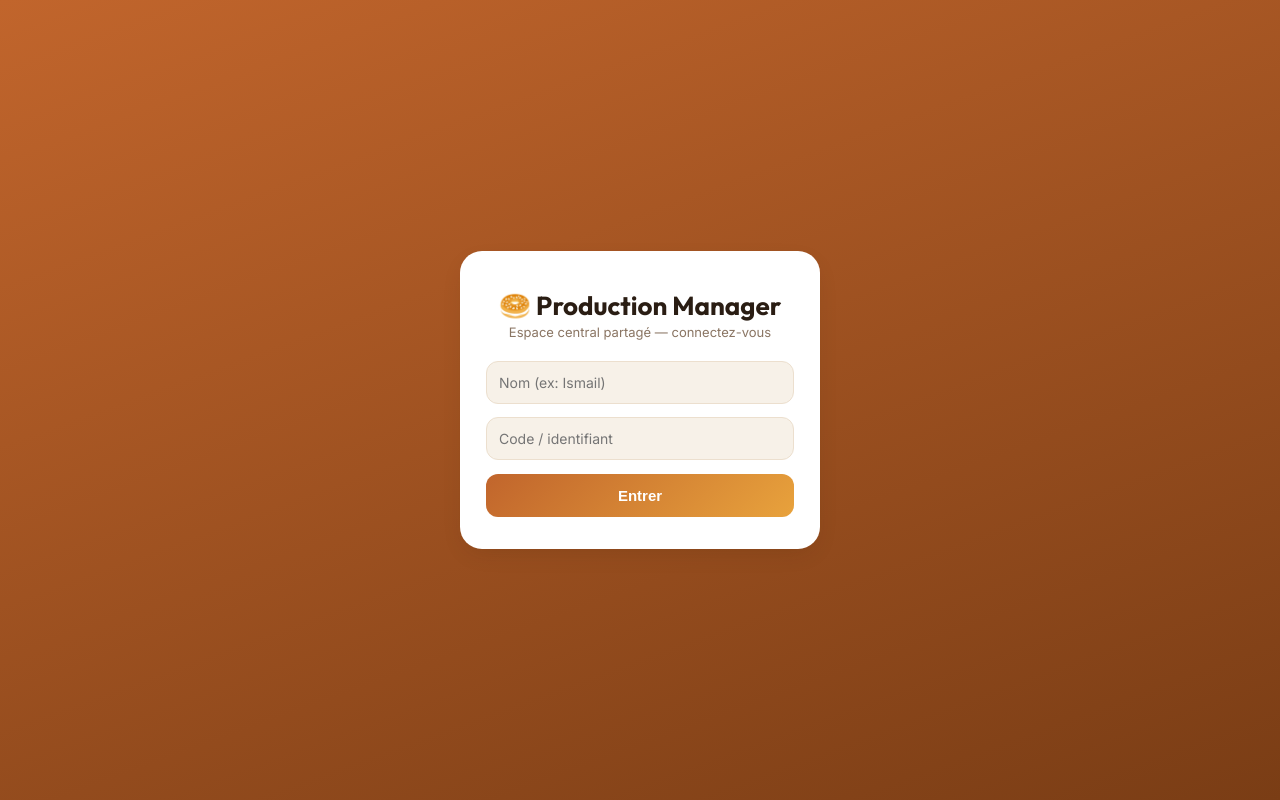
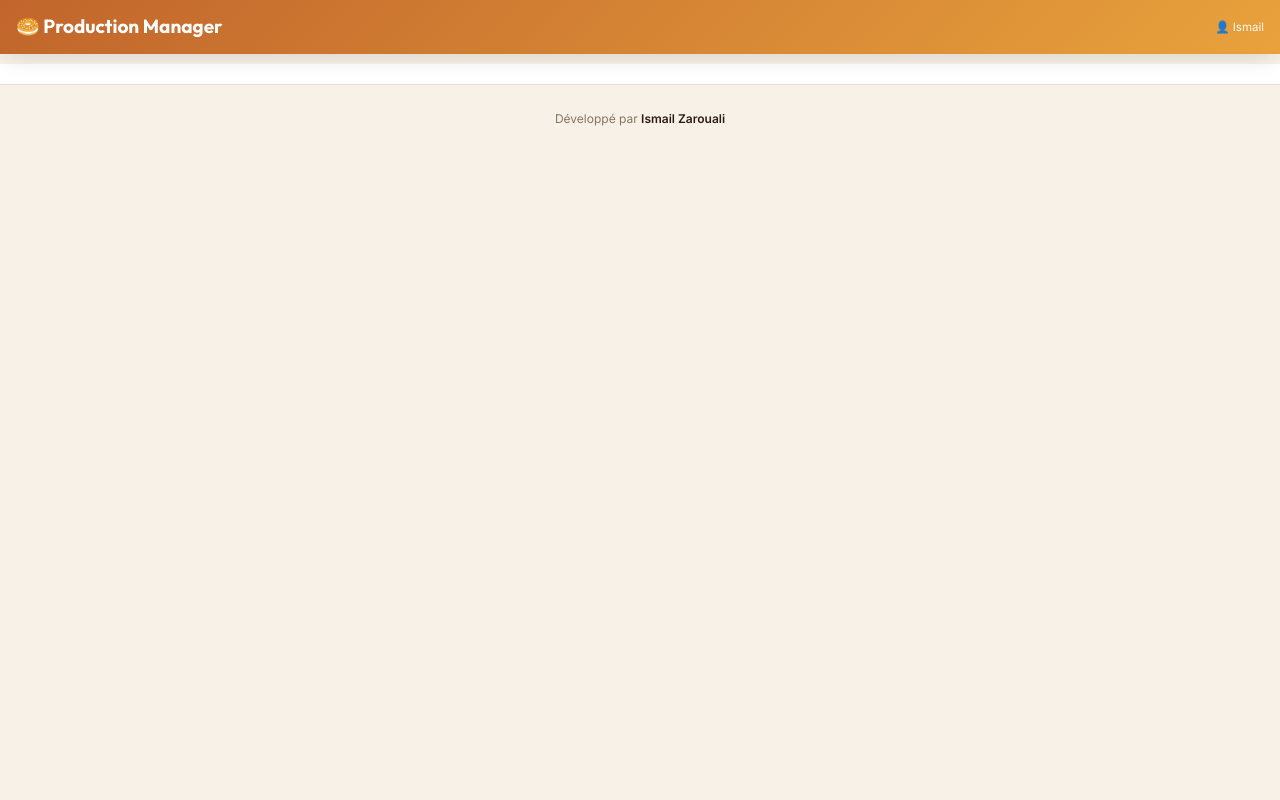
Before and after one commit to ismailzr-ai/bagels, a plain HTML site: page index.html in a window 1280 px wide. Drawn offline with nearby package versions, Linux system fonts and the light colour scheme.

Commit message:
Update index.html

```diff
--- a/index.html
+++ b/index.html
@@ -24,17 +24,10 @@ html{scroll-padding-top:env(safe-area-inset-top,0px);height:100%}
 *{box-sizing:border-box}
 body{margin:0;height:100%;background:var(--bg);color:var(--ink);font-family:'Inter',-apple-system,sans-serif;-webkit-tap-highlight-color:transparent}
 h1,h2,h3{font-family:'Outfit',sans-serif}
-#login{position:fixed;inset:0;background:linear-gradient(160deg,var(--accent),#7a3d15);display:flex;align-items:center;justify-content:center;z-index:50;padding:20px}
-#login .box{background:var(--card);border-radius:22px;padding:32px 26px;max-width:360px;width:100%;box-shadow:var(--shadow);text-align:center}
-#login .box h1{font-size:26px;margin:6px 0 2px}
-#login .box p{color:var(--sub);font-size:13px;margin:0 0 18px}
-#login input{width:100%;padding:12px;border:1px solid var(--line);border-radius:12px;background:var(--bg);color:var(--ink);font-size:14px;margin-bottom:10px}
-#login button{width:100%;padding:13px;border:none;border-radius:12px;background:linear-gradient(135deg,var(--accent),var(--accent2));color:#fff;font-weight:600;font-size:15px;cursor:pointer;margin-top:4px}
-#app{display:none}
 header{position:sticky;top:0;padding:calc(14px + env(safe-area-inset-top,0px)) 16px 14px;background:linear-gradient(135deg,var(--accent),var(--accent2));color:var(--accent-ink);z-index:5;box-shadow:var(--shadow);display:flex;justify-content:space-between;align-items:center;gap:8px}
 header .htitle h1{margin:0;font-size:19px}
 header .htitle p{margin:2px 0 0;font-size:11.5px;opacity:.85}
-header .who{font-size:11.5px;text-align:right;opacity:.95;cursor:pointer}
+header .who{font-size:11.5px;text-align:right;opacity:.95}
 nav{display:flex;gap:6px;overflow-x:auto;padding:10px 12px;background:var(--card);border-bottom:1px solid var(--line);position:sticky;top:64px;z-index:4}
 nav button{flex:0 0 auto;border:1px solid var(--line);background:transparent;color:var(--ink);padding:8px 14px;border-radius:20px;font-size:13px;cursor:pointer;font-weight:500}
 nav button.on{background:var(--ink);color:var(--card);border-color:var(--ink)}
@@ -71,19 +64,10 @@ footer.dev b{color:var(--ink)}
 </style>
 </head>
 <body>
-<div id="login">
-  <div class="box">
-    <h1>🥯 Production Manager</h1>
-    <p>Espace central partagé — connectez-vous</p>
-    <input id="liName" placeholder="Nom (ex: Ismail)">
-    <input id="liCode" placeholder="Code / identifiant">
-    <button onclick="doLogin()">Entrer</button>
-  </div>
-</div>
-<div id="app">
+<div id="app" style="display:block">
 <header>
   <div class="htitle"><h1>🥯 Production Manager</h1><p id="todayLabel"></p></div>
-  <div class="who" onclick="doLogout()" id="whoLabel">👤 · Déconnexion</div>
+  <div class="who" id="whoLabel">👤 Ismail</div>
 </header>
 <nav id="nav"></nav>
 <main>
@@ -127,19 +111,6 @@ const DOUGHS={
     filling:{baseWeight:876,ing:{Beurre:413,Sucre:413,Cannelle:50}}}
 };
 let state={orders:[],dailyReports:[],stock:{},settings:{safety:5,capacity:25000},waste:[]};
-let currentUser=null;
-
-function doLogin(){
-  const n=document.getElementById('liName').value.trim(), c=document.getElementById('liCode').value.trim();
-  if(!n){alert('Entrez votre nom.');return;}
-  currentUser={name:n,code:c};
-  localStorage.setItem('pm_user',JSON.stringify(currentUser));
-  document.getElementById('login').style.display='none';
-  document.getElementById('app').style.display='block';
-  document.getElementById('whoLabel').textContent='👤 '+n+' · Déconnexion';
-}
-function doLogout(){ if(confirm('Se déconnecter ?')){ localStorage.removeItem('pm_user'); location.reload(); } }
-(function(){ try{ const u=JSON.parse(localStorage.getItem('pm_user')||'null'); if(u){ currentUser=u; document.getElementById('login').style.display='none'; document.getElementById('app').style.display='block'; document.getElementById('whoLabel').textContent='👤 '+u.name+' · Déconnexion'; } }catch(e){} })();
 
 async function initDb(){
   try {
@@ -304,7 +275,7 @@ function saveOrder(){
   }else{
     state.orders.push({id:'o'+Date.now(),date:new Date().toISOString(),client:document.getElementById('cl').value,
       type:document.getElementById('ty').value,deliveryTime:document.getElementById('dt').value,
-      notes:document.getElementById('nt').value,status:'New',items,by:currentUser?currentUser.name:'?'});
+      notes:document.getElementById('nt').value,status:'New',items,by:'Ismail'});
   }
   draftItems=[{productId:PRODUCTS[0].id,qty:''}];
   persist();
@@ -388,7 +359,7 @@ function renderReport(){
 function closeReport(){
   const lines=PRODUCTS.map(p=>({name:p.name,reel:+document.getElementById('rr_'+p.id).value||0,livre:+document.getElementById('rl_'+p.id).value||0,
     perte:+document.getElementById('rp_'+p.id).value||0,refaire:+document.getElementById('ra_'+p.id).value||0}));
-  state.dailyReports.push({date:new Date().toISOString(),lines,by:currentUser?currentUser.name:'?'});
+  state.dailyReports.push({date:new Date().toISOString(),lines,by:'Ismail'});
   persist(); alert('Rapport enregistré définitivement.');
 }
 function deleteReport(idx){ if(!confirm('Supprimer ce rapport ?'))return; state.dailyReports.splice(idx,1); persist(); }
```
